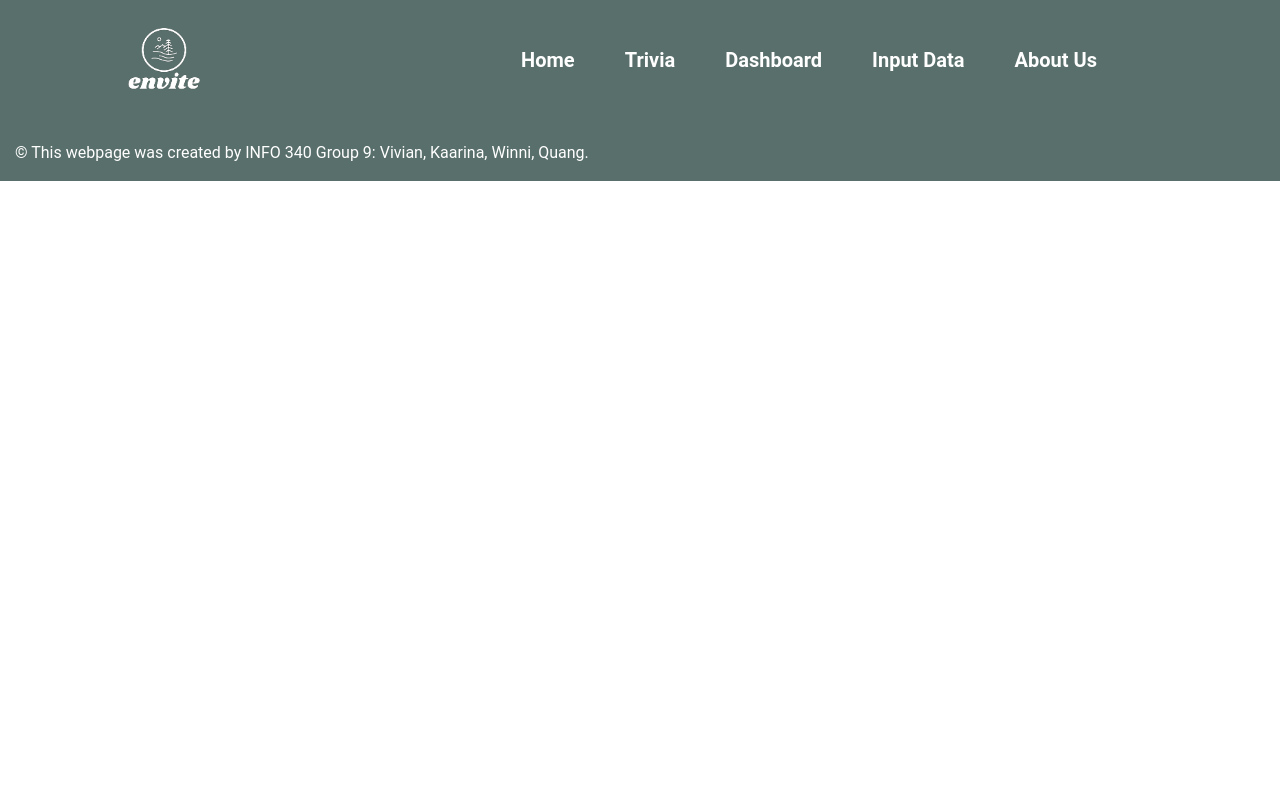
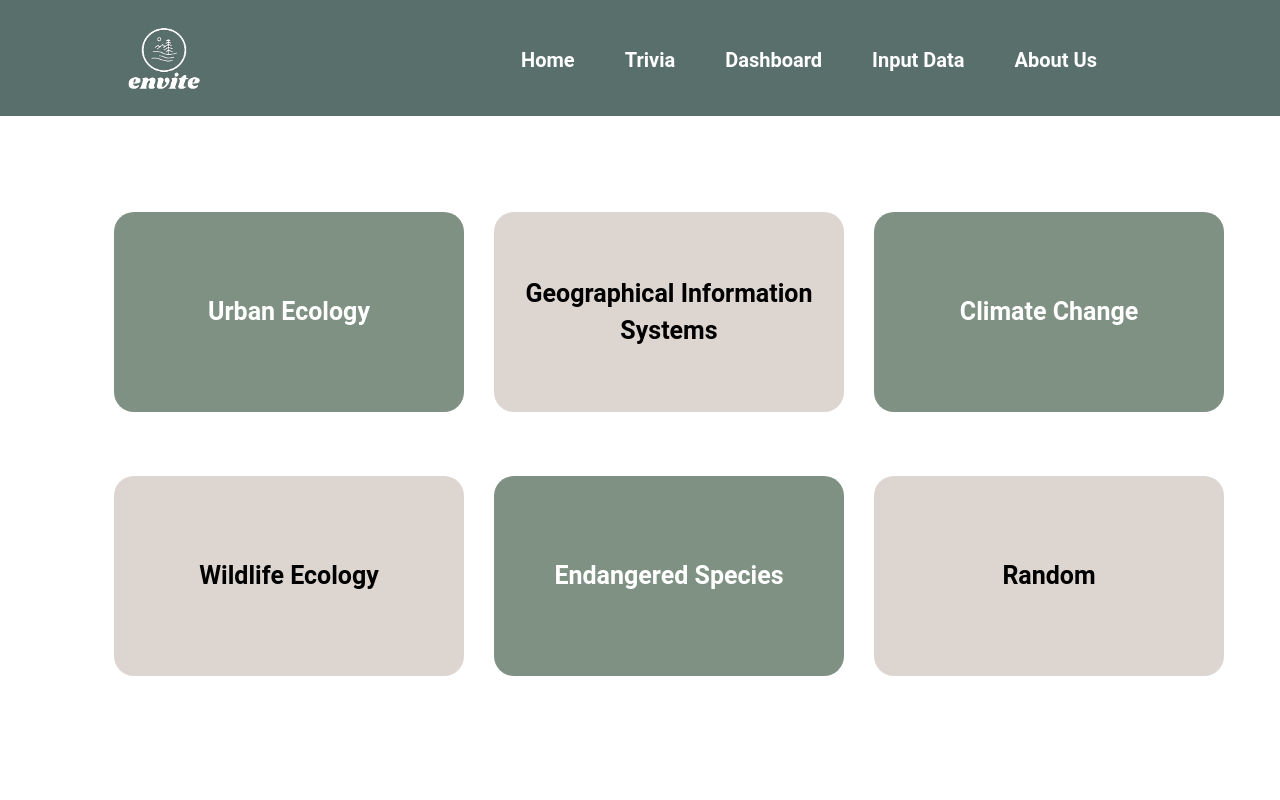
Before and after one commit to QwangNguyen/project-group9, a React (Create React App) app: page /triviaCategory in a window 1280 px wide. Shown: the top 800 px of the page. Built offline with nearby package versions, Linux system fonts and the light colour scheme.

Commit message:
Changed Trivia2 to TriviaCategory

```diff
--- a/src/components/App.js
+++ b/src/components/App.js
@@ -10,7 +10,7 @@ import { InsertWaste } from './InsertWaste';
 import { SustainabilityScore } from './SustainabilityScore';
 import { Dashboard } from "./Dashboard";
 import { TriviaStartPage }  from './TriviaStartPage';
-import { Trivia2 } from './Trivia2';
+import { TriviaCategory } from './TriviaCategory';
 import { Trivia3 } from './Trivia3';
 import { Trivia4 } from './Trivia4';
 import { Home } from './Home';
@@ -31,7 +31,7 @@ function App(props) {
           <Route index element={<InsertVehicle/>} />
         </Route>
         <Route path="triviaStartPage" element={<TriviaStartPage />} />
-        <Route path="trivia2" element={<Trivia2 />} />
+        <Route path="triviaCategory" element={<TriviaCategory />} />
         <Route path="trivia3" element={<Trivia3 />} />
         <Route path="trivia4" element={<Trivia4 />} />
         <Route path="incorrect" element={<IncorrectAnswer />} />
--- a/src/components/NavBar.js
+++ b/src/components/NavBar.js
@@ -9,7 +9,7 @@ export default function NavBar() {
                     <div role="navigation" aria-label="Navigation Bar">
                         <ul className="links-nav">
                             <li><Link to="" aria-label="Home">Home</Link></li>
-                            <li><Link to="trivia1" aria-label="Trivia">Trivia</Link></li>
+                            <li><Link to="triviaStartPage" aria-label="Trivia">Trivia</Link></li>
                             <li><Link to="dashboard" aria-label="Dashboard">Dashboard</Link></li>
                             <li><Link to="inputData" aria-label="Input Data">Input Data</Link></li>
                             <li><Link to="about" aria-label="About Us">About Us</Link></li>
--- a/src/components/Trivia2.js
+++ b/src/components/TriviaCategory.js
@@ -1,7 +1,7 @@
 import React from 'react';
 import { Link} from 'react-router-dom';
 
-export function Trivia2() {
+export function TriviaCategory() {
     return (
         <main className="centerMain">
             <div className="container containerTrivia">
--- a/src/components/TriviaStartPage.js
+++ b/src/components/TriviaStartPage.js
@@ -9,7 +9,7 @@ export function TriviaStartPage() {
                     <p><strong>Test your knowledge and get 50 coins for each correct answer!</strong></p>
                 </div>
                 <div className="container containerTrivia">
-                    <Link to="/trivia2" className="btn btn-lg start centerElement">Start!</Link>
+                    <Link to="/triviaCategory" className="btn btn-lg start centerElement">Start!</Link>
                 </div>
             </main>
         </div>
```
